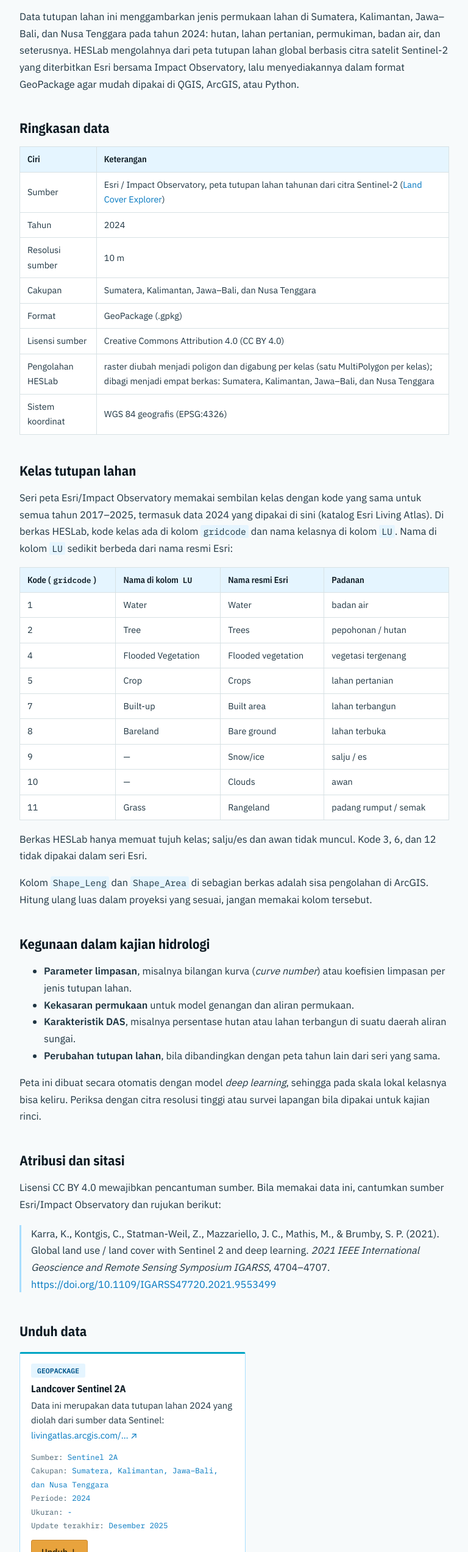
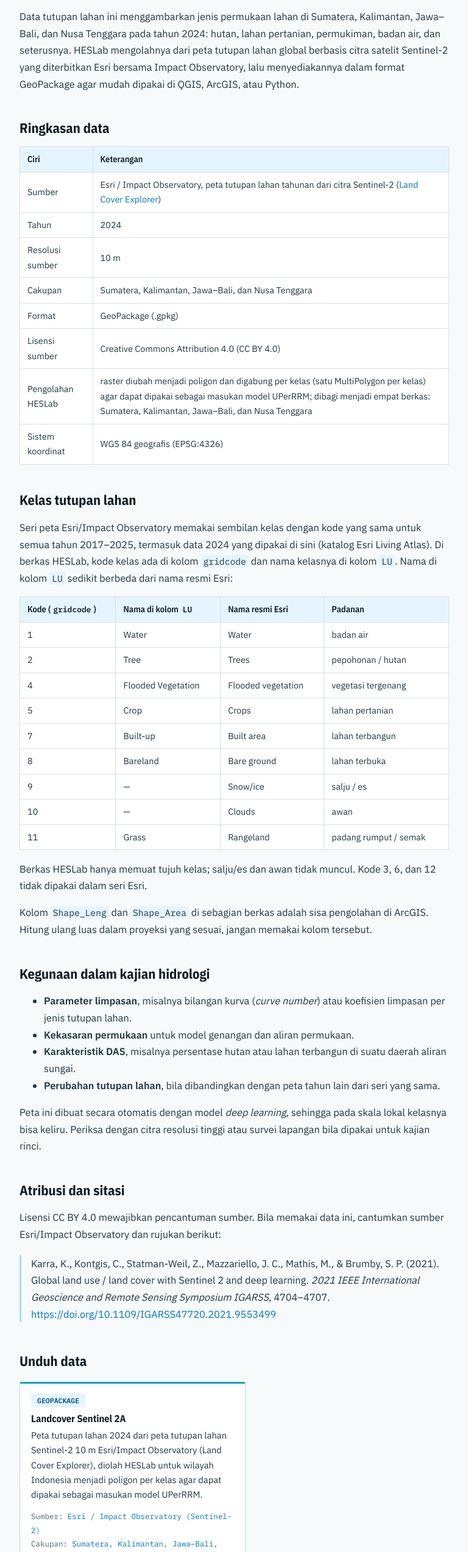
Before and after one commit to heslab-uper/heslab-website, a plain HTML site: page data/gis/landcover-sentinel2/index.html in a window 1280 px wide. Shown: the part 255-2800 px from the top of the page at 61% size, without its empty margins (38-806 px from the left). Drawn offline with nearby package versions, Linux system fonts and the light colour scheme.

Commit message:
Perbarui isi situs 2026-10-21 21:43

```diff
--- a/data/gis/landcover-sentinel2/index.html
+++ b/data/gis/landcover-sentinel2/index.html
@@ -23,7 +23,7 @@
  "@context": "https://schema.org",
  "@type": "Dataset",
  "name": "Landcover Sentinel 2A",
- "description": "Data ini merupakan data tutupan lahan 2024 yang diolah dari sumber data Sentinel: https://livingatlas.arcgis.com/landcoverexplorer/#mapCenter=14.59029%2C51.86863%2C11.00&mode=step&timeExtent=2017%2C2025&year=2025 Peta tutupan lahan 2024 Sumatera, Kalimantan, Jawa–Bali, dan Nusa Tenggara dari Esri/Impact Observatory: kelas, kegunaan dalam hidrologi, dan atribusi.",
+ "description": "Peta tutupan lahan 2024 dari peta tutupan lahan Sentinel-2 10 m Esri/Impact Observatory (Land Cover Explorer), diolah HESLab untuk wilayah Indonesia menjadi poligon per kelas agar dapat dipakai sebagai masukan model UPerRRM. Peta tutupan lahan 2024 Sumatera, Kalimantan, Jawa–Bali, dan Nusa Tenggara dari Esri/Impact Observatory: kelas, kegunaan dalam hidrologi, dan atribusi.",
  "url": "https://heslab-uper.com/data/gis/landcover-sentinel2/",
  "creator": {
   "@id": "https://heslab-uper.com/#organization",
@@ -34,7 +34,7 @@
  "inLanguage": "id",
  "isBasedOn": {
   "@type": "CreativeWork",
-  "name": "Sentinel 2A"
+  "name": "Esri / Impact Observatory (Sentinel-2)"
  },
  "spatialCoverage": {
   "@type": "Place",
@@ -129,7 +129,7 @@ ArcGIS, atau Python.</p>
 </tr>
 <tr>
 <td>Pengolahan HESLab</td>
-<td>raster diubah menjadi poligon dan digabung per kelas (satu MultiPolygon per kelas); dibagi menjadi empat berkas: Sumatera, Kalimantan, Jawa–Bali, dan Nusa Tenggara</td>
+<td>raster diubah menjadi poligon dan digabung per kelas (satu MultiPolygon per kelas) agar dapat dipakai sebagai masukan model UPerRRM; dibagi menjadi empat berkas: Sumatera, Kalimantan, Jawa–Bali, dan Nusa Tenggara</td>
 </tr>
 <tr>
 <td>Sistem koordinat</td>
@@ -244,8 +244,8 @@ Symposium IGARSS</em>, 4704–4707.
 <div class="card">
   <div class="meta"><span class="badge">GEOPACKAGE</span></div>
   <h2>Landcover Sentinel 2A</h2>
-  <p>Data ini merupakan data tutupan lahan 2024 yang diolah dari sumber data Sentinel: <a href="https://livingatlas.arcgis.com/landcoverexplorer/#mapCenter=14.59029%2C51.86863%2C11.00&amp;mode=step&amp;timeExtent=2017%2C2025&amp;year=2025" target="_blank" rel="noopener">livingatlas.arcgis.com/… ↗</a></p>
-  <div class="dl-meta"><div><span class="k">Sumber:</span> Sentinel 2A</div><div><span class="k">Cakupan:</span> Sumatera, Kalimantan, Jawa–Bali, dan Nusa Tenggara</div><div><span class="k">Periode:</span> 2024</div><div><span class="k">Ukuran:</span> -</div><div><span class="k">Update terakhir:</span> Desember  2025</div></div>
+  <p>Peta tutupan lahan 2024 dari peta tutupan lahan Sentinel-2 10 m Esri/Impact Observatory (Land Cover Explorer), diolah HESLab untuk wilayah Indonesia menjadi poligon per kelas agar dapat dipakai sebagai masukan model UPerRRM.</p>
+  <div class="dl-meta"><div><span class="k">Sumber:</span> Esri / Impact Observatory (Sentinel-2)</div><div><span class="k">Cakupan:</span> Sumatera, Kalimantan, Jawa–Bali, dan Nusa Tenggara</div><div><span class="k">Periode:</span> 2024</div><div><span class="k">Ukuran:</span> -</div><div><span class="k">Update terakhir:</span> Desember  2025</div></div>
 
   <a class="btn-cta" href="https://drive.google.com/drive/folders/1s5KhbCBPJx8iy4aftGkm_Zrg3F9kJM5p?usp=sharing" target="_blank" rel="noopener">Unduh ↓</a>
 </div>
```
Also changed, not shown: data/gis/index.html (+2 -2 lines).
